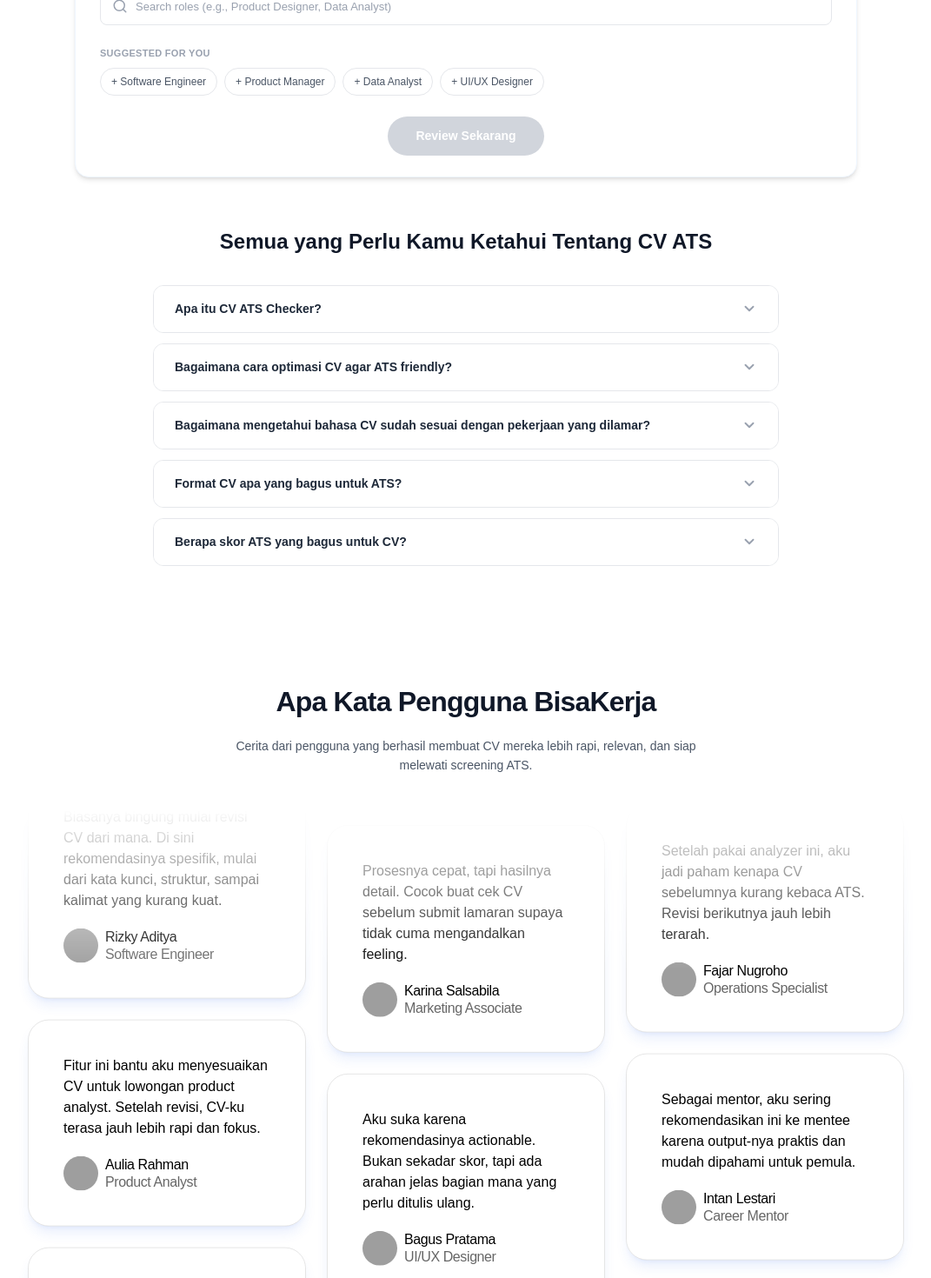
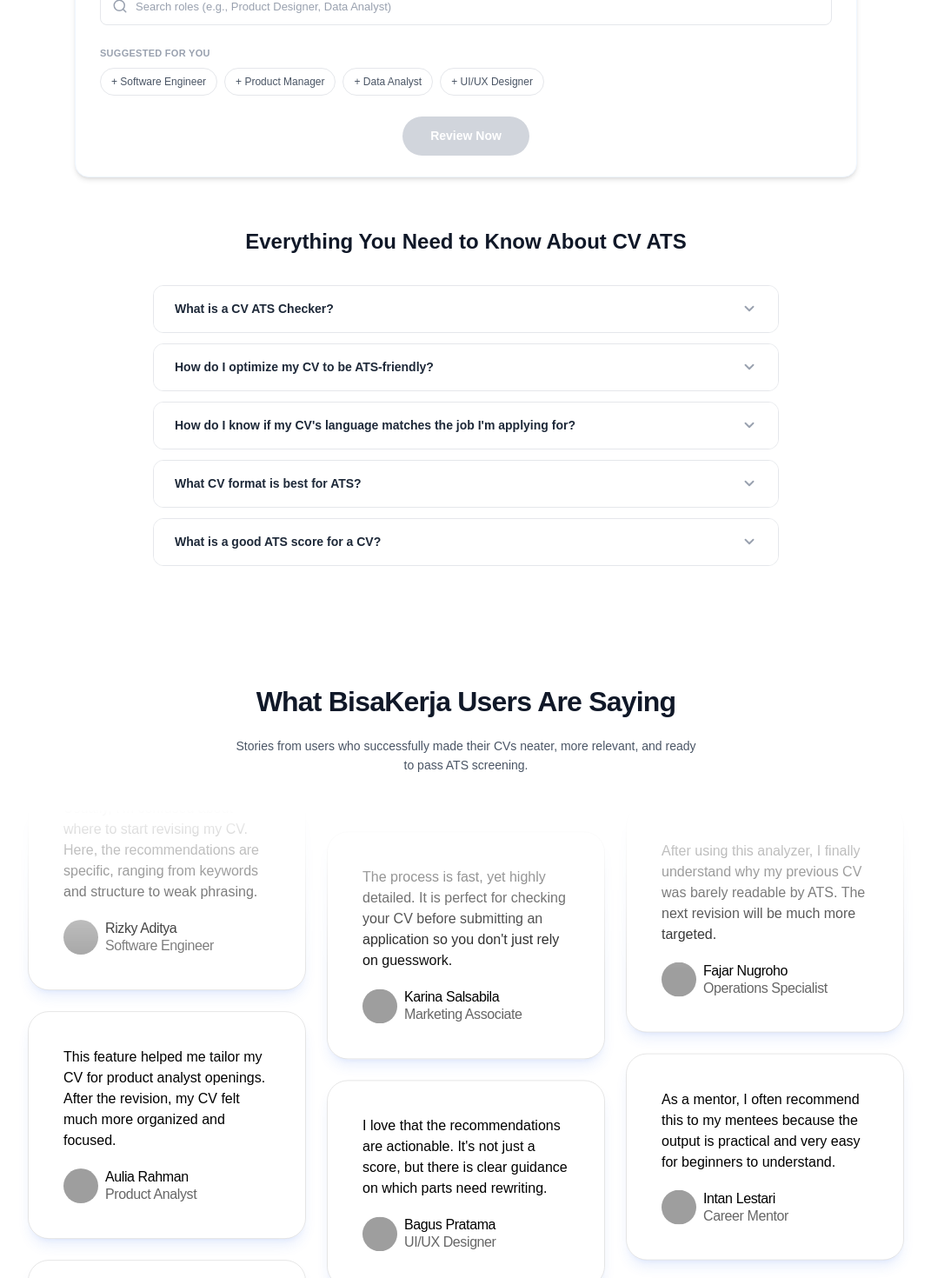
Before and after one commit to bisa-kerja/bisakerja-web, a Next.js app: page /ai-cv-analyzer in a window 1280 px wide. Shown: the part 700-2170 px from the top of the page at 87% size, without its empty margins (104-1175 px from the left). Built offline with nearby package versions, Linux system fonts and the light colour scheme; grey boxes are pictures that could not be loaded.

Commit message:
feat: add logo branding assets and update testimonial text to English across application pages

```diff
--- a/app/ai-cv-analyzer/page.tsx
+++ b/app/ai-cv-analyzer/page.tsx
@@ -217,55 +217,55 @@ const analysisAspects = [
 
 const testimonials = [
   {
-    text: "Analisisnya jelas banget. Aku langsung tahu bagian pengalaman mana yang harus diperbaiki supaya lebih cocok dengan posisi yang aku incar.",
+    text: "The analysis is extremely clear. I immediately knew which parts of my experience needed improvement to better align with my target role.",
     image: "https://images.unsplash.com/photo-1494790108377-be9c29b29330?auto=format&fit=crop&w=120&q=80",
     name: "Nadya Prameswari",
     role: "Fresh Graduate",
   },
   {
-    text: "Biasanya bingung mulai revisi CV dari mana. Di sini rekomendasinya spesifik, mulai dari kata kunci, struktur, sampai kalimat yang kurang kuat.",
+    text: "Usually, I'm confused about where to start revising my CV. Here, the recommendations are specific, ranging from keywords and structure to weak phrasing.",
     image: "https://images.unsplash.com/photo-1500648767791-00dcc994a43e?auto=format&fit=crop&w=120&q=80",
     name: "Rizky Aditya",
     role: "Software Engineer",
   },
   {
-    text: "Fitur ini bantu aku menyesuaikan CV untuk lowongan product analyst. Setelah revisi, CV-ku terasa jauh lebih rapi dan fokus.",
+    text: "This feature helped me tailor my CV for product analyst openings. After the revision, my CV felt much more organized and focused.",
     image: "https://images.unsplash.com/photo-1534528741775-53994a69daeb?auto=format&fit=crop&w=120&q=80",
     name: "Aulia Rahman",
     role: "Product Analyst",
   },
   {
-    text: "Yang paling kepake buatku adalah insight keyword ATS. Aku jadi bisa menulis skill dan pengalaman dengan bahasa yang lebih relevan.",
+    text: "The most useful part for me was the ATS keyword insights. I was able to write about my skills and experience using much more relevant terminology.",
     image: "https://images.unsplash.com/photo-1506794778202-cad84cf45f1d?auto=format&fit=crop&w=120&q=80",
     name: "Dimas Saputra",
     role: "Data Analyst",
   },
   {
-    text: "Prosesnya cepat, tapi hasilnya detail. Cocok buat cek CV sebelum submit lamaran supaya tidak cuma mengandalkan feeling.",
+    text: "The process is fast, yet highly detailed. It is perfect for checking your CV before submitting an application so you don't just rely on guesswork.",
     image: "https://images.unsplash.com/photo-1517841905240-472988babdf9?auto=format&fit=crop&w=120&q=80",
     name: "Karina Salsabila",
     role: "Marketing Associate",
   },
   {
-    text: "Aku suka karena rekomendasinya actionable. Bukan sekadar skor, tapi ada arahan jelas bagian mana yang perlu ditulis ulang.",
+    text: "I love that the recommendations are actionable. It's not just a score, but there is clear guidance on which parts need rewriting.",
     image: "https://images.unsplash.com/photo-1530268729831-4b0b9e170218?auto=format&fit=crop&w=120&q=80",
     name: "Bagus Pratama",
     role: "UI/UX Designer",
   },
   {
-    text: "Membantu banget untuk career switcher. CV-ku jadi lebih menonjolkan transferable skills dan pengalaman yang paling relevan.",
+    text: "Very helpful for career switchers. My CV does a much better job highlighting transferable skills and the most relevant experience now.",
     image: "https://images.unsplash.com/photo-1524504388940-b1c1722653e1?auto=format&fit=crop&w=120&q=80",
     name: "Maya Kartika",
     role: "Business Analyst",
   },
   {
-    text: "Setelah pakai analyzer ini, aku jadi paham kenapa CV sebelumnya kurang kebaca ATS. Revisi berikutnya jauh lebih terarah.",
+    text: "After using this analyzer, I finally understand why my previous CV was barely readable by ATS. The next revision will be much more targeted.",
     image: "https://images.unsplash.com/photo-1527980965255-d3b416303d12?auto=format&fit=crop&w=120&q=80",
     name: "Fajar Nugroho",
     role: "Operations Specialist",
   },
   {
-    text: "Sebagai mentor, aku sering rekomendasikan ini ke mentee karena output-nya praktis dan mudah dipahami untuk pemula.",
+    text: "As a mentor, I often recommend this to my mentees because the output is practical and very easy for beginners to understand.",
     image: "https://images.unsplash.com/photo-1544005313-94ddf0286df2?auto=format&fit=crop&w=120&q=80",
     name: "Intan Lestari",
     role: "Career Mentor",
@@ -278,29 +278,29 @@ const thirdColumn = testimonials.slice(6, 9);
 
 const faqItems = [
   {
-    question: "Apa itu CV ATS Checker?",
+    question: "What is a CV ATS Checker?",
     answer:
-      "CV ATS Checker adalah alat yang menganalisis CV kamu untuk memastikan kompatibilitas dengan Applicant Tracking System (ATS) — software yang digunakan perusahaan untuk menyaring lamaran kerja secara otomatis. Alat ini memeriksa format, kata kunci, dan struktur CV agar peluang kamu lolos screening awal lebih besar.",
+      "A CV ATS Checker is a tool that analyzes your CV to ensure compatibility with Applicant Tracking Systems (ATS) — software used by companies to screen job applications automatically. This tool checks the format, keywords, and structure of your CV to increase your chances of passing the initial screening.",
   },
   {
-    question: "Bagaimana cara optimasi CV agar ATS friendly?",
+    question: "How do I optimize my CV to be ATS-friendly?",
     answer:
-      "Gunakan format yang sederhana tanpa tabel atau kolom, pilih font standar, sertakan kata kunci yang relevan dari deskripsi pekerjaan, dan gunakan heading yang jelas seperti 'Pengalaman Kerja' dan 'Pendidikan'. Hindari penggunaan gambar, ikon, atau grafik yang tidak bisa dibaca ATS.",
+      "Use a simple format without tables or columns, choose standard fonts, include relevant keywords from the job description, and use clear headings like 'Work Experience' and 'Education'. Avoid using images, icons, or graphics that cannot be read by an ATS.",
   },
   {
-    question: "Bagaimana mengetahui bahasa CV sudah sesuai dengan pekerjaan yang dilamar?",
+    question: "How do I know if my CV's language matches the job I'm applying for?",
     answer:
-      "Bandingkan kata kunci dan terminologi di CV kamu dengan yang ada di job description. AI CV Analyzer kami akan menganalisis kesesuaian bahasa dan memberikan rekomendasi kata kunci yang perlu ditambahkan agar CV kamu lebih relevan dengan posisi yang dilamar.",
+      "Compare the keywords and terminology in your CV with those in the job description. Our AI CV Analyzer will analyze the language match and provide keyword recommendations to add, making your CV more relevant to the target position.",
   },
   {
-    question: "Format CV apa yang bagus untuk ATS?",
+    question: "What CV format is best for ATS?",
     answer:
-      "Format terbaik untuk ATS adalah PDF atau DOCX dengan layout satu kolom, tanpa header/footer, tanpa tabel kompleks, dan menggunakan font standar seperti Arial, Calibri, atau Times New Roman. Pastikan ukuran file tidak lebih dari 5MB.",
+      "The best format for ATS is PDF or DOCX with a single-column layout, no headers/footers, no complex tables, and using standard fonts like Arial, Calibri, or Times New Roman. Make sure the file size does not exceed 5MB.",
   },
   {
-    question: "Berapa skor ATS yang bagus untuk CV?",
+    question: "What is a good ATS score for a CV?",
     answer:
-      "Skor ATS yang baik umumnya di atas 75%. Skor di atas 85% dianggap sangat baik dan meningkatkan peluang CV kamu untuk lolos tahap screening otomatis. Namun, skor ini hanyalah panduan — isi dan relevansi CV dengan posisi yang dilamar tetap menjadi faktor utama.",
+      "A good ATS score is generally above 75%. A score above 85% is considered excellent and significantly increases your chances of passing automated screening. However, this score is only a guide — the actual content and relevance of your CV to the position remain the key factors.",
   },
 ];
 
@@ -334,7 +334,7 @@ function FAQItem({ item, isOpen, onToggle }: { item: (typeof faqItems)[0]; isOpe
 /* ─── Main Page ─── */
 export default function AICVAnalyzer() {
   const router = useRouter();
-  const [selectedLanguage, setSelectedLanguage] = useState<"en" | "id">("id");
+  const [selectedLanguage, setSelectedLanguage] = useState<"en" | "id">("en");
   const [selectedPurpose, setSelectedPurpose] = useState<"job" | "scholarship">("job");
   const [activeAspect, setActiveAspect] = useState(0);
   const [openFAQ, setOpenFAQ] = useState<number | null>(null);
@@ -446,11 +446,11 @@ export default function AICVAnalyzer() {
         <div className="relative max-w-[900px] mx-auto flex items-center justify-between gap-8">
           <div className="flex-1 text-left">
             <h1 className="text-[28px] md:text-[34px] font-bold text-white leading-relaxed">
-              Tingkatkan Peluang Lolos Screening<br/>
-              <span className="text-yellow-300">CV ATS Sebesar 73%</span>
+              Increase Your Chances of Passing<br/>
+              <span className="text-yellow-300">CV ATS Screening by 73%</span>
             </h1>
             <p className="mt-3 text-blue-100 text-base md:text-lg max-w-xl leading-relaxed">
-              Analisis CV kamu dengan AI dan dapatkan rekomendasi spesifik untuk meningkatkan peluang lolos screening ATS.
+              Analyze your CV with AI and get specific recommendations to increase your chances of passing ATS screening.
             </p>
           </div>
           <div className="block max-[891px]:hidden shrink-0 absolute -bottom-36 -right-24">
@@ -594,7 +594,7 @@ export default function AICVAnalyzer() {
                   : "bg-gradient-to-r from-blue-600 to-blue-500 hover:from-blue-700 hover:to-blue-600"
               }`}
             >
-              Review Sekarang
+              Review Now
             </button>
           </div>
         </div>
@@ -603,7 +603,7 @@ export default function AICVAnalyzer() {
           {/* ─── FAQ Section ─── */}
       <section className="py-14 px-6 bg-white">
         <h2 className="text-[20px] md:text-[24px] font-bold text-gray-900 text-center mb-8">
-          Semua yang Perlu Kamu Ketahui Tentang CV ATS
+          Everything You Need to Know About CV ATS
         </h2>
 
         <div className="max-w-[720px] mx-auto flex flex-col gap-3">
@@ -630,10 +630,10 @@ export default function AICVAnalyzer() {
           >
 
             <h2 className="text-[22px] sm:text-[26px] md:text-[32px] font-bold tracking-tight mt-5 text-gray-900">
-              Apa Kata Pengguna BisaKerja
+              What BisaKerja Users Are Saying
             </h2>
             <p className="text-center mt-4 text-[14px] text-gray-600 leading-relaxed">
-              Cerita dari pengguna yang berhasil membuat CV mereka lebih rapi, relevan, dan siap melewati screening ATS.
+              Stories from users who successfully made their CVs neater, more relevant, and ready to pass ATS screening.
             </p>
           </motion.div>
 
--- a/components/blocks/features.tsx
+++ b/components/blocks/features.tsx
@@ -41,10 +41,10 @@ export function Features() {
             <div className="mx-auto max-w-5xl px-6">
                 <div className="mb-12 text-center">
                     <h2 className="text-3xl font-bold tracking-tight text-gray-950 sm:text-4xl">
-                        Semua yang kamu butuhkan, dalam satu platform.
+                        Everything you need, in one platform.
                     </h2>
                     <p className="mt-4 text-base text-gray-600">
-                        Dari pencarian lowongan hingga evaluasi CV — BisaKerja hadir untuk setiap tahap perjalanan kariermu.
+                        From job search to CV evaluation — BisaKerja is here for every step of your career journey.
                     </p>
                 </div>
 
@@ -53,9 +53,9 @@ export function Features() {
                     <Card className="group overflow-hidden shadow-black/5 sm:col-span-3 sm:rounded-none sm:rounded-tl-xl border-black/5">
                         <CardHeader>
                             <div className="md:p-6">
-                                <p className="font-bold text-lg">Analisis CV dengan Kecerdasan Buatan</p>
+                                <p className="font-bold text-lg">AI-Powered CV Analysis</p>
                                 <p className="text-muted-foreground mt-3 max-w-sm text-sm">
-                                    Upload CV-mu dan dapatkan skor kecocokan, saran perbaikan, serta highlight bagian yang perlu diperbarui semuanya instan.
+                                    Upload your CV and get a match score, improvement tips, and highlights of sections that need updating — all instantly.
                                 </p>
                             </div>
                         </CardHeader>
@@ -79,7 +79,7 @@ export function Features() {
                     {/* Card 2: Smart Filters - small right */}
                     <Card className="group overflow-hidden shadow-zinc-950/5 sm:col-span-2 sm:rounded-none sm:rounded-tr-xl border-black/5 flex flex-col justify-between">
                         <p className="mx-auto my-6 max-w-md text-balance px-6 text-center text-lg font-semibold sm:text-2xl md:p-6">
-                            Simpan lowongan favorit, dan Tracking lamaran di satu tempat.
+                            Save your favorite jobs and track applications in one place.
                         </p>
 
                         {/* <CardContent className="mt-auto h-fit">
@@ -115,9 +115,9 @@ export function Features() {
                     {/* Card 4: Integrations / Sources */}
                     <Card className="border-black/5 group relative shadow-black/5 sm:col-span-5 sm:rounded-none sm:rounded-br-xl">
                         <CardHeader className="p-6 md:p-12">
-                            <p className="font-bold text-2xl">Lowongan dari berbagai sumber terpercaya</p>
+                            <p className="font-bold text-2xl">Jobs from various trusted sources</p>
                             <p className="text-muted-foreground mt-2 max-w-sm text-sm">
-                                BisaKerja mengagregasi lowongan dari berbagai platform sehingga kamu tidak perlu berpindah-pindah.
+                                BisaKerja aggregates vacancies from multiple platforms so you don't have to jump between websites.
                             </p>
                         </CardHeader>
                         <CardContent className="relative h-fit px-6 pb-6 md:px-12 md:pb-12">
--- a/components/register.tsx
+++ b/components/register.tsx
@@ -247,15 +247,6 @@ export default function RegisterStep1() {
             </Link>
           </div>
 
-          <div className="flex items-center gap-1.5 mb-7">
-            <div className="flex-1 h-[4px] rounded-full overflow-hidden bg-gray-200 relative">
-              <div className="absolute inset-y-0 left-0 w-full bg-[#2563eb] rounded-full" />
-            </div>
-            <div className="flex-1 h-[4px] bg-gray-200 rounded-full" />
-            <div className="flex-1 h-[4px] bg-gray-200 rounded-full" />
-            <div className="flex-1 h-[4px] bg-gray-200 rounded-full" />
-          </div>
-
           {/* Heading */}
           <h1 className="text-[28px] font-bold text-gray-900 tracking-tight leading-tight mb-1.5">
             Create your account
```
Also changed, not shown: app/jobs/page.tsx (+26 -26 lines), public/assets/logo.svg.
